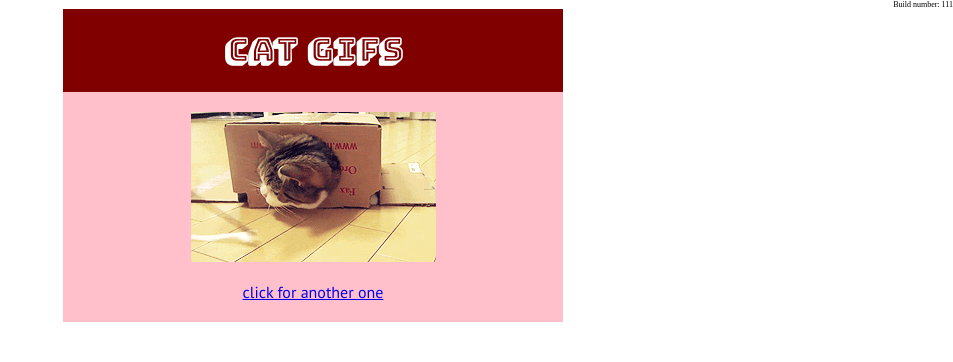
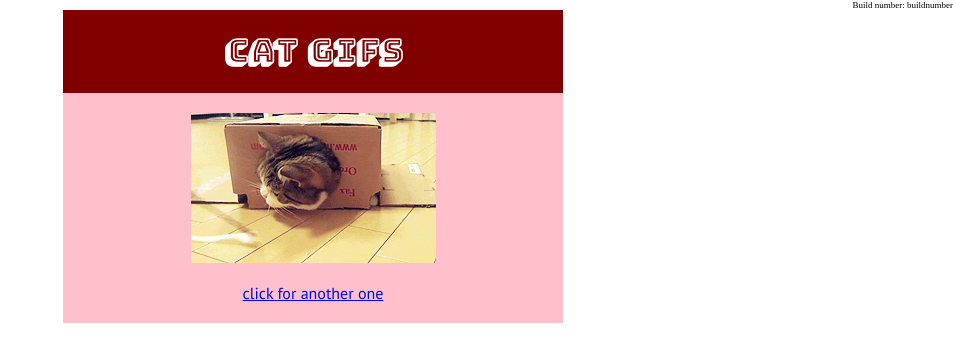
Before and after one commit to meluzovm/catgifs, a Flask app: page / in a window 1280 px wide. Shown: the top 362 px of the page, without its empty margins (327-1280 px from the left). Run offline with Flask 2, Linux system fonts and the light colour scheme.

Commit message:
fixed build number

```diff
--- a/templates/index.html
+++ b/templates/index.html
@@ -8,7 +8,7 @@
     </head>
     <body>
         <section class="text">
-            <p style="font-size:8px;text-align:right;"> Build number: 111</p>
+            <p style="font-size:9px;text-align:right;"> Build number: buildnumber</p>
         </section>
         <header><h1>cat gifs</h1></header>
         <section class="container">
```
